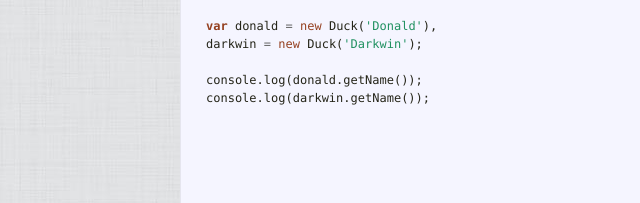
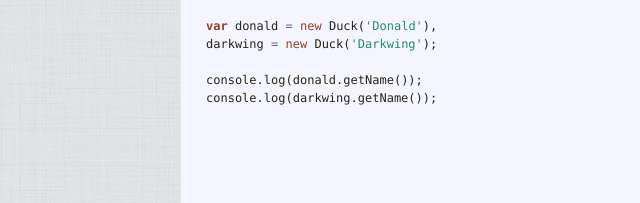
Before and after one commit to daffl/rubberduck, a website: page docs/prototype.html in a window 1280 px wide. Shown: the part 507-710 px from the top of the page, 345-985 px from the left. Drawn offline with Linux system fonts and the light colour scheme.

Commit message:
Updating docs

```diff
--- a/docs/prototype.html
+++ b/docs/prototype.html
@@ -8,9 +8,9 @@
 <span class="p">});</span>
 
 <span class="kd">var</span> <span class="nx">donald</span> <span class="o">=</span> <span class="k">new</span> <span class="nx">Duck</span><span class="p">(</span><span class="s1">&#39;Donald&#39;</span><span class="p">),</span>
-<span class="nx">darkwin</span> <span class="o">=</span> <span class="k">new</span> <span class="nx">Duck</span><span class="p">(</span><span class="s1">&#39;Darkwin&#39;</span><span class="p">);</span>
+<span class="nx">darkwing</span> <span class="o">=</span> <span class="k">new</span> <span class="nx">Duck</span><span class="p">(</span><span class="s1">&#39;Darkwing&#39;</span><span class="p">);</span>
 
 <span class="nx">console</span><span class="p">.</span><span class="nx">log</span><span class="p">(</span><span class="nx">donald</span><span class="p">.</span><span class="nx">getName</span><span class="p">());</span>
-<span class="nx">console</span><span class="p">.</span><span class="nx">log</span><span class="p">(</span><span class="nx">darkwin</span><span class="p">.</span><span class="nx">getName</span><span class="p">());</span>
+<span class="nx">console</span><span class="p">.</span><span class="nx">log</span><span class="p">(</span><span class="nx">darkwing</span><span class="p">.</span><span class="nx">getName</span><span class="p">());</span>
 
 </pre></div>             </td>           </tr>                </tbody>     </table>   </div> </body> </html>
```
Also changed, not shown: docs/index.html (+3 -1 lines).
